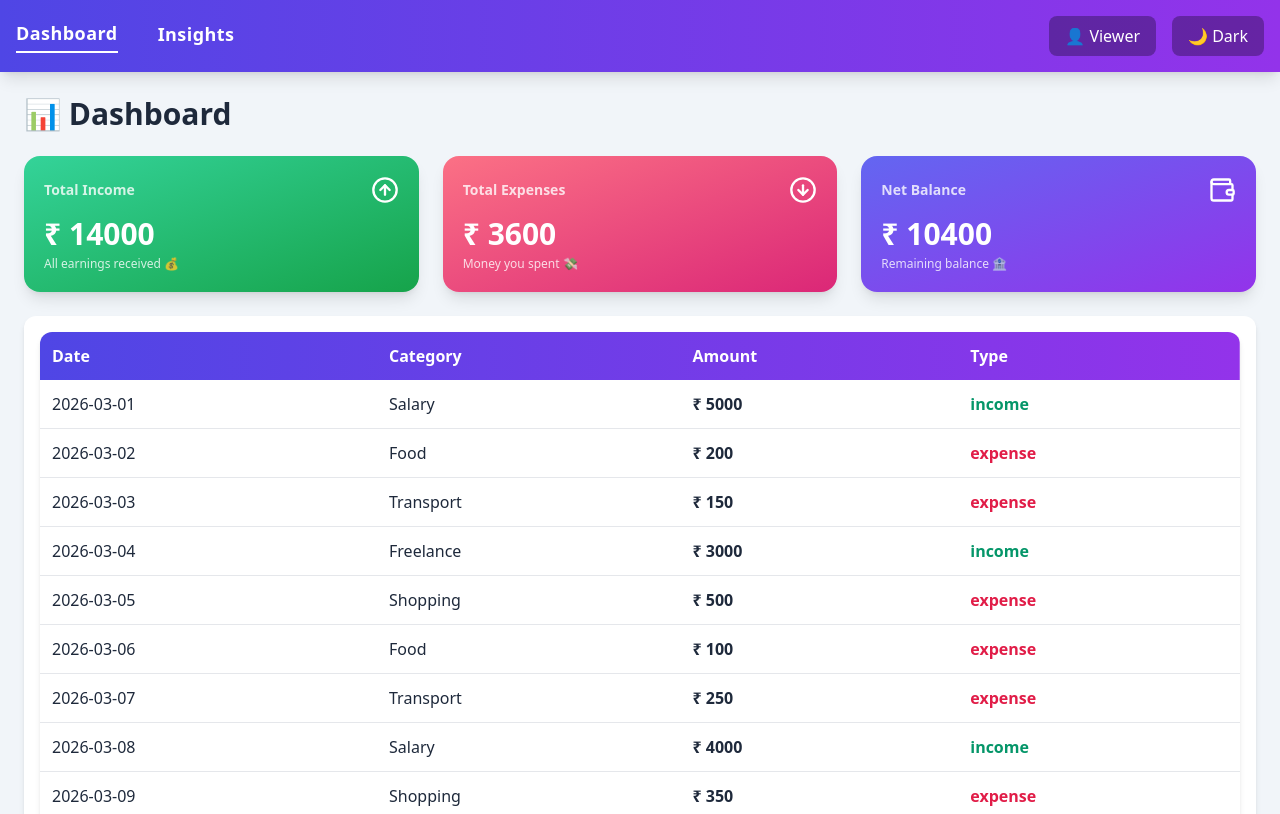
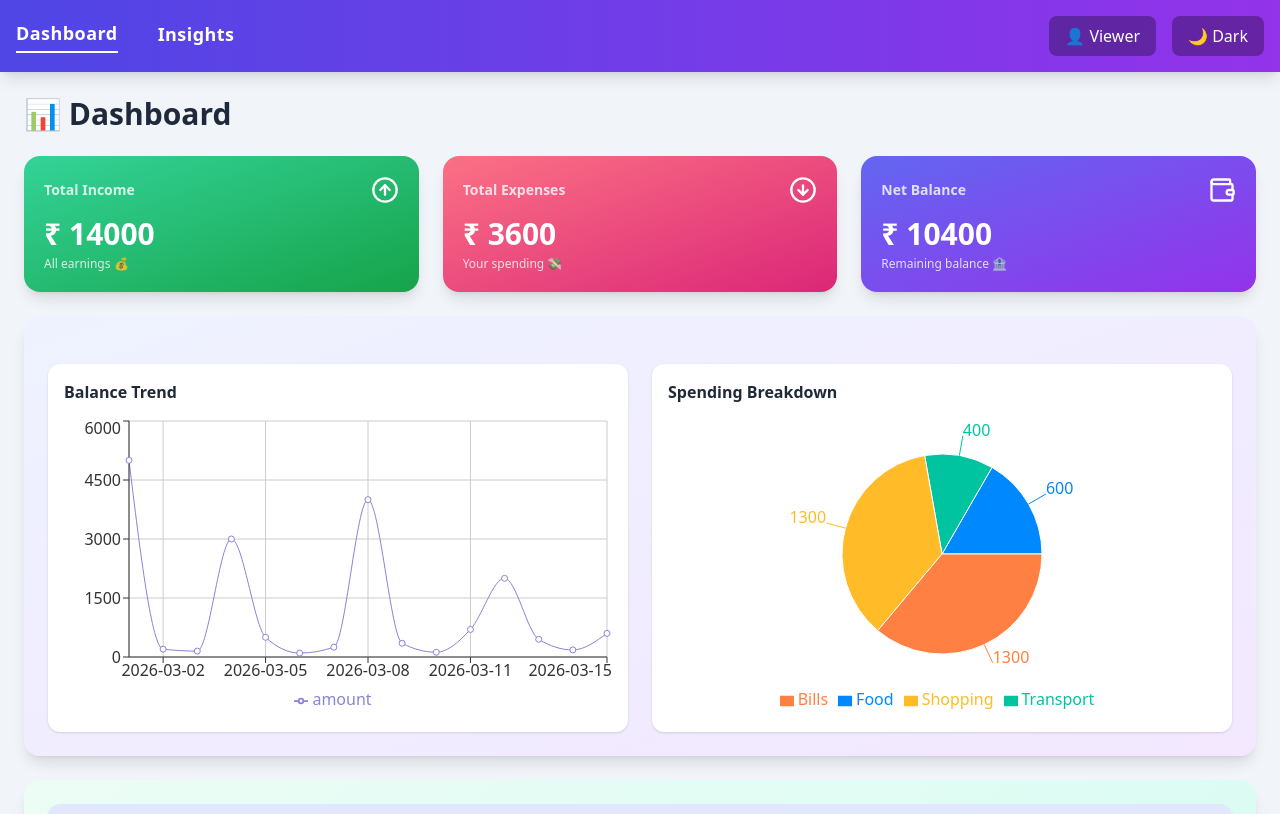
Before and after one commit to Divyasri-N/Finance-Dashboard1, a React (Vite) app: page / in a window 1280 px wide. Shown: the top 814 px of the page. Built offline with nearby package versions, Linux system fonts and the light colour scheme.

Commit message:
updated charts and UI

```diff
--- a/src/components/Chart.jsx
+++ b/src/components/Chart.jsx
@@ -8,6 +8,8 @@ import {
   PieChart,
   Pie,
   Cell,
+  ResponsiveContainer,
+  Legend,
 } from "recharts";
 
 const COLORS = ["#0088FE", "#00C49F", "#FFBB28", "#FF8042"];
@@ -15,26 +17,80 @@ const COLORS = ["#0088FE", "#00C49F", "#FFBB28", "#FF8042"];
 function Chart({ data }) {
   const isDark = document.documentElement.classList.contains("dark");
 
+  // 📈 Line Chart Data
+  const lineData = data.map((t) => ({
+    date: t.date,
+    amount: t.amount,
+  }));
+
+  // 🥧 Pie Chart Data (only expenses grouped by category)
+  const categoryMap = {};
+  data.forEach((t) => {
+    if (t.type === "expense") {
+      categoryMap[t.category] =
+        (categoryMap[t.category] || 0) + t.amount;
+    }
+  });
+
+  const pieData = Object.keys(categoryMap).map((key) => ({
+    category: key,
+    value: categoryMap[key],
+  }));
+
   return (
-    <LineChart width={400} height={300} data={data}>
+    <div className="grid md:grid-cols-2 gap-6 mt-6">
+
+      {/* 📈 Line Chart */}
+      <div className="bg-white dark:bg-gray-800 p-4 rounded-xl shadow">
+        <h3 className="mb-3 font-semibold text-gray-800 dark:text-white">
+          Balance Trend
+        </h3>
+
+        <ResponsiveContainer width="100%" height={300}>
+          <LineChart data={lineData}>
             <CartesianGrid stroke={isDark ? "#444" : "#ccc"} />
             <XAxis dataKey="date" stroke={isDark ? "#ddd" : "#333"} />
             <YAxis stroke={isDark ? "#ddd" : "#333"} />
             <Tooltip />
-      <Line type="monotone" dataKey="amount" stroke="#8884d8" />
+            <Legend />
+            <Line
+              type="monotone"
+              dataKey="amount"
+              stroke="#8884d8"
+            />
           </LineChart>
-  );
-}
+        </ResponsiveContainer>
+      </div>
 
-export function PieChartComponent({ data }) {
-  return (
-    <PieChart width={400} height={300}>
-      <Pie data={data} dataKey="value" nameKey="category" outerRadius={100}>
-        {data.map((entry, index) => (
-          <Cell key={index} fill={COLORS[index % COLORS.length]} />
+      {/* 🥧 Pie Chart */}
+      <div className="bg-white dark:bg-gray-800 p-4 rounded-xl shadow">
+        <h3 className="mb-3 font-semibold text-gray-800 dark:text-white">
+          Spending Breakdown
+        </h3>
+
+        <ResponsiveContainer width="100%" height={300}>
+          <PieChart>
+            <Pie
+              data={pieData}
+              dataKey="value"
+              nameKey="category"
+              outerRadius={100}
+              label
+            >
+              {pieData.map((entry, index) => (
+                <Cell
+                  key={index}
+                  fill={COLORS[index % COLORS.length]}
+                />
               ))}
             </Pie>
+            <Tooltip />
+            <Legend />
           </PieChart>
+        </ResponsiveContainer>
+      </div>
+
+    </div>
   );
 }
 
--- a/src/components/TransactionTable.jsx
+++ b/src/components/TransactionTable.jsx
@@ -9,7 +9,7 @@ function TransactionTable() {
       <table className="w-full text-left border-collapse">
 
         {/* 🔥 Table Header */}
-        <thead className="bg-gradient-to-r from-indigo-600 to-purple-600 text-white">
+        <thead className="bg-indigo-100 dark:bg-slate-700 text-gray-700 dark:text-gray-200">
           <tr>
             <th className="p-3 text-sm md:text-base">Date</th>
             <th className="p-3 text-sm md:text-base">Category</th>
@@ -19,7 +19,7 @@ function TransactionTable() {
         </thead>
 
         {/* 🔥 Table Body */}
-        <tbody className="bg-white dark:bg-slate-800 transition duration-300">
+        <tbody className="bg-white dark:bg-slate-800">
 
           {transactions.length === 0 ? (
             <tr>
@@ -34,27 +34,40 @@ function TransactionTable() {
             transactions.map((t, i) => (
               <tr
                 key={i}
-                className="border-b dark:border-slate-700 hover:bg-slate-100 dark:hover:bg-slate-700 transition duration-300"
+                className="border-b dark:border-slate-700 hover:bg-indigo-50 dark:hover:bg-slate-700 transition"
               >
-                <td className="p-3 text-sm md:text-base">{t.date}</td>
+                {/* 📅 Date */}
+                <td className="p-3 text-sm md:text-base">
+                  {t.date}
+                </td>
 
+                {/* 📂 Category */}
                 <td className="p-3 text-sm md:text-base font-medium">
                   {t.category}
                 </td>
 
-                <td className="p-3 text-sm md:text-base font-semibold">
+                {/* 💰 Amount */}
+                <td
+                  className={`p-3 text-sm md:text-base font-semibold ${
+                    t.type === "income"
+                      ? "text-green-600"
+                      : "text-red-500"
+                  }`}
+                >
                   ₹ {t.amount}
                 </td>
 
+                {/* 🏷 Type (NO BG — clean text only) */}
                 <td
                   className={`p-3 text-sm md:text-base font-semibold ${
                     t.type === "income"
-                      ? "text-emerald-600 dark:text-emerald-400"
-                      : "text-rose-600 dark:text-rose-400"
+                      ? "text-green-600 dark:text-green-400"
+                      : "text-red-500 dark:text-red-400"
                   }`}
                 >
                   {t.type}
                 </td>
+
               </tr>
             ))
           )}
--- a/src/pages/Dashboard.jsx
+++ b/src/pages/Dashboard.jsx
@@ -1,6 +1,7 @@
 import { useState } from "react";
 import { useStore } from "../store/useStore";
 import TransactionTable from "../components/TransactionTable";
+import Chart from "../components/Chart";
 import { motion } from "framer-motion";
 import { ArrowUpCircle, ArrowDownCircle, Wallet } from "lucide-react";
 
@@ -28,7 +29,6 @@ function Dashboard() {
 
   const balance = income - expenses;
 
-  // ✅ Handle form submit
   const handleSubmit = (e) => {
     e.preventDefault();
 
@@ -54,71 +54,58 @@ function Dashboard() {
         {role === "admin" && (
           <button
             onClick={() => setOpen(true)}
-            className="bg-indigo-600 text-white px-4 py-2 rounded-lg hover:bg-indigo-500 transition"
+            className="bg-indigo-600 text-white px-4 py-2 rounded-lg hover:bg-indigo-500 transition shadow-md"
           >
             ➕ Add Transaction
           </button>
         )}
       </div>
 
-      {/* 🔥 PREMIUM CARDS */}
+      {/* 🔥 SUMMARY CARDS */}
       <div className="grid grid-cols-1 sm:grid-cols-2 lg:grid-cols-3 gap-6">
 
         {/* 💵 Income */}
-        <motion.div
-          whileHover={{ scale: 1.05 }}
-          className="p-5 rounded-2xl shadow-lg bg-gradient-to-br from-emerald-400 to-green-600 text-white"
-        >
+        <motion.div whileHover={{ scale: 1.05 }}
+          className="p-5 rounded-2xl shadow-lg bg-gradient-to-br from-emerald-400 to-green-600 text-white">
           <div className="flex items-center justify-between">
             <h2 className="text-sm font-semibold opacity-80">Total Income</h2>
             <ArrowUpCircle size={28} />
           </div>
-
           <p className="text-3xl font-bold mt-3">₹ {income}</p>
-
-          <p className="text-xs mt-1 opacity-80">
-            All earnings received 💰
-          </p>
+          <p className="text-xs opacity-80 mt-1">All earnings 💰</p>
         </motion.div>
 
         {/* 💸 Expenses */}
-        <motion.div
-          whileHover={{ scale: 1.05 }}
-          className="p-5 rounded-2xl shadow-lg bg-gradient-to-br from-rose-400 to-pink-600 text-white"
-        >
+        <motion.div whileHover={{ scale: 1.05 }}
+          className="p-5 rounded-2xl shadow-lg bg-gradient-to-br from-rose-400 to-pink-600 text-white">
           <div className="flex items-center justify-between">
             <h2 className="text-sm font-semibold opacity-80">Total Expenses</h2>
             <ArrowDownCircle size={28} />
           </div>
-
           <p className="text-3xl font-bold mt-3">₹ {expenses}</p>
-
-          <p className="text-xs mt-1 opacity-80">
-            Money you spent 💸
-          </p>
+          <p className="text-xs opacity-80 mt-1">Your spending 💸</p>
         </motion.div>
 
         {/* 🏦 Balance */}
-        <motion.div
-          whileHover={{ scale: 1.05 }}
-          className="p-5 rounded-2xl shadow-lg bg-gradient-to-br from-indigo-500 to-purple-600 text-white"
-        >
+        <motion.div whileHover={{ scale: 1.05 }}
+          className="p-5 rounded-2xl shadow-lg bg-gradient-to-br from-indigo-500 to-purple-600 text-white">
           <div className="flex items-center justify-between">
             <h2 className="text-sm font-semibold opacity-80">Net Balance</h2>
             <Wallet size={28} />
           </div>
-
           <p className="text-3xl font-bold mt-3">₹ {balance}</p>
-
-          <p className="text-xs mt-1 opacity-80">
-            Remaining balance 🏦
-          </p>
+          <p className="text-xs opacity-80 mt-1">Remaining balance 🏦</p>
         </motion.div>
 
       </div>
 
-      {/* 📊 Table */}
-      <div className="bg-white dark:bg-slate-800 p-4 rounded-xl shadow-md">
+      {/* 📊 CHART SECTION (UPDATED UI) */}
+      <div className="bg-gradient-to-br from-indigo-50 to-purple-100 dark:from-slate-800 dark:to-slate-900 p-6 rounded-2xl shadow-lg">
+        <Chart data={transactions} />
+      </div>
+
+      {/* 📋 TABLE SECTION (UPDATED UI) */}
+      <div className="bg-gradient-to-br from-emerald-50 to-teal-100 dark:from-slate-800 dark:to-slate-900 p-6 rounded-2xl shadow-lg">
         <TransactionTable />
       </div>
 
@@ -137,7 +124,7 @@ function Dashboard() {
                 onChange={(e) =>
                   setForm({ ...form, date: e.target.value })
                 }
-                className="w-full p-2 rounded border dark:bg-slate-700"
+                className="w-full p-2 rounded border dark:bg-slate-700 focus:ring-2 focus:ring-indigo-400"
               />
 
               <input
@@ -147,7 +134,7 @@ function Dashboard() {
                 onChange={(e) =>
                   setForm({ ...form, category: e.target.value })
                 }
-                className="w-full p-2 rounded border dark:bg-slate-700"
+                className="w-full p-2 rounded border dark:bg-slate-700 focus:ring-2 focus:ring-indigo-400"
               />
 
               <input
@@ -157,7 +144,7 @@ function Dashboard() {
                 onChange={(e) =>
                   setForm({ ...form, amount: e.target.value })
                 }
-                className="w-full p-2 rounded border dark:bg-slate-700"
+                className="w-full p-2 rounded border dark:bg-slate-700 focus:ring-2 focus:ring-indigo-400"
               />
 
               <select
@@ -165,7 +152,7 @@ function Dashboard() {
                 onChange={(e) =>
                   setForm({ ...form, type: e.target.value })
                 }
-                className="w-full p-2 rounded border dark:bg-slate-700"
+                className="w-full p-2 rounded border dark:bg-slate-700 focus:ring-2 focus:ring-indigo-400"
               >
                 <option value="expense">Expense</option>
                 <option value="income">Income</option>
@@ -182,7 +169,7 @@ function Dashboard() {
 
                 <button
                   type="submit"
-                  className="px-3 py-1 bg-indigo-600 text-white rounded"
+                  className="px-3 py-1 bg-indigo-600 text-white rounded hover:bg-indigo-500"
                 >
                   Add
                 </button>
```
Lines whose indentation alone changed are shown as unchanged.
